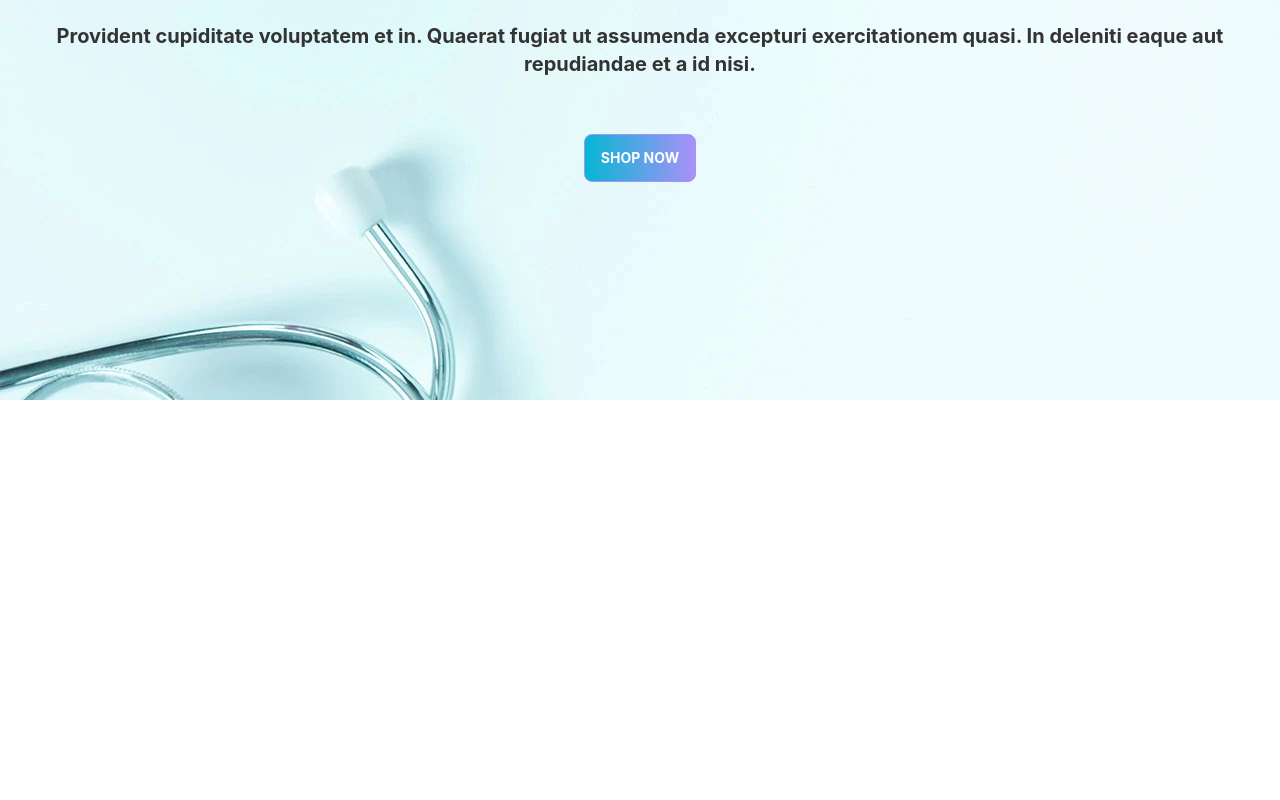
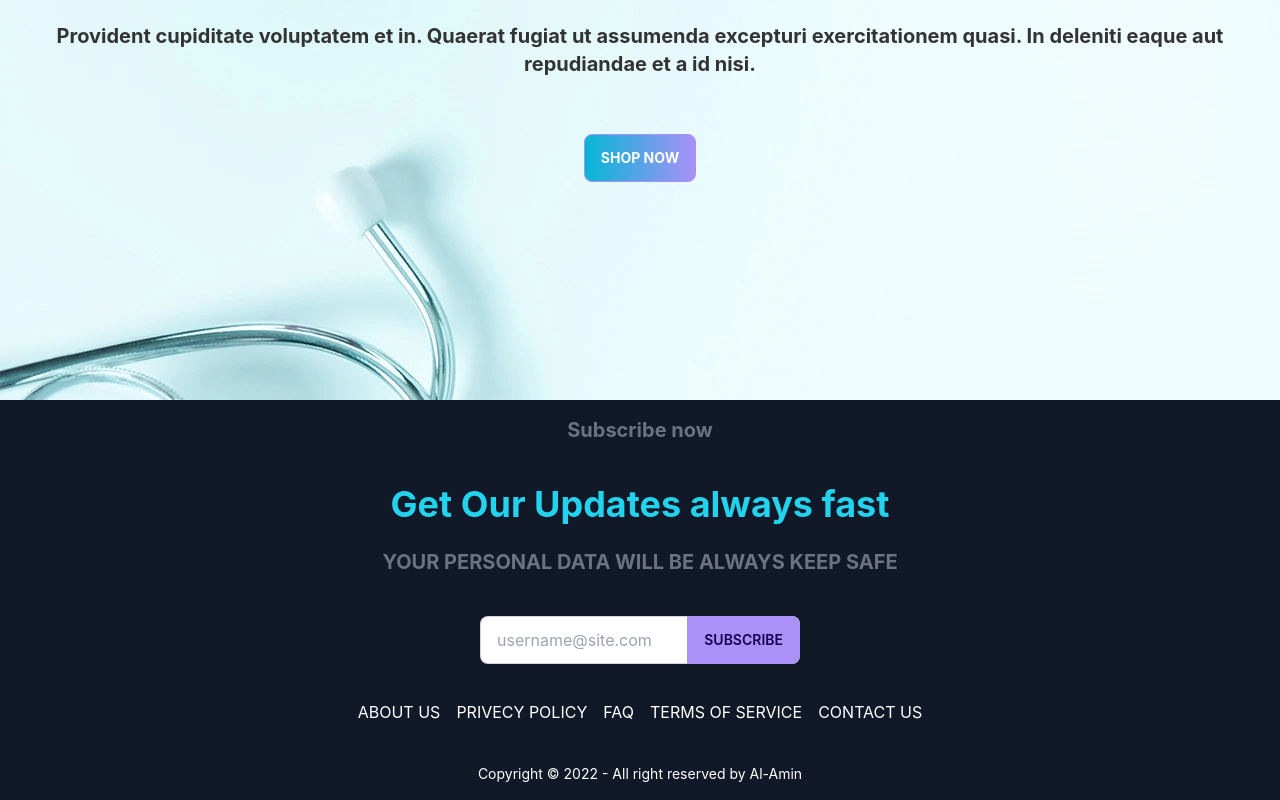
Before and after one commit to alamin-32/Medz_-_co, a React (Create React App) app: page / in a window 1280 px wide. Shown: the part 475-1275 px from the top of the page. Before the commit the page ends 875 px from the top, so only its background shows below. Built offline with nearby package versions, Linux system fonts and the light colour scheme.

Commit message:
footer added

```diff
--- a/src/App.js
+++ b/src/App.js
@@ -3,6 +3,7 @@ import './App.css';
 import { Route, Routes } from 'react-router-dom';
 import Home from './Pages/Home/Home';
 import Navbar from './Pages/Shared/Navbar';
+import Footer from './Pages/Shared/Footer';
 
 function App() {
   return (
@@ -11,6 +12,7 @@ function App() {
       <Routes>
         <Route path='/' element={<Home></Home>}></Route>
       </Routes>
+      <Footer></Footer>
     </div>
   );
 }
--- a/src/Pages/Shared/Footer.js
+++ b/src/Pages/Shared/Footer.js
@@ -0,0 +1,38 @@
+import React from 'react';
+
+const Footer = () => {
+    return (
+        <footer class="footer footer-center p-4 bg-gray-900 sm:sm-w-100 text-white">
+            <div>
+                <h4 className='text-xl font-bold mb-8 text-gray-500'>Subscribe now</h4>
+                <h1 class="font-bold text-cyan-400 text-4xl">
+                    Get Our Updates always fast
+                </h1>
+                <h4 className='uppercase text-xl mt-4 font-bold text-gray-500'>Your personal data will be always keep safe
+                </h4>
+                <div class="form-control mt-8 w-80">
+                    <div class="relative">
+                        <input type="email" placeholder="username@site.com" class="input input-bordered w-full pr-16" />
+                        <button class="btn btn-primary absolute top-0 right-0 rounded-l-none">Subscribe</button>
+                    </div>
+                </div>
+                <div>
+                    <div class="grid text-base mt-7 grid-flow-col gap-4">
+                        <a class="link link-hover">ABOUT US</a>
+                        {/* <a class="link link-hover">PRESS RELEASE</a>
+                    <a class="link link-hover">PARTNERS</a> */}
+                        <a class="link link-hover">PRIVECY POLICY</a>
+                        <a class="link link-hover">FAQ</a>
+                        <a class="link link-hover">TERMS OF SERVICE</a>
+                        <a class="link link-hover">CONTACT US</a>
+                    </div>
+                    <div className='mt-10'>
+                        <p>Copyright © 2022 - All right reserved by Al-Amin</p>
+                    </div>
+                </div>
+            </div>
+        </footer>
+    );
+};
+
+export default Footer;
```
